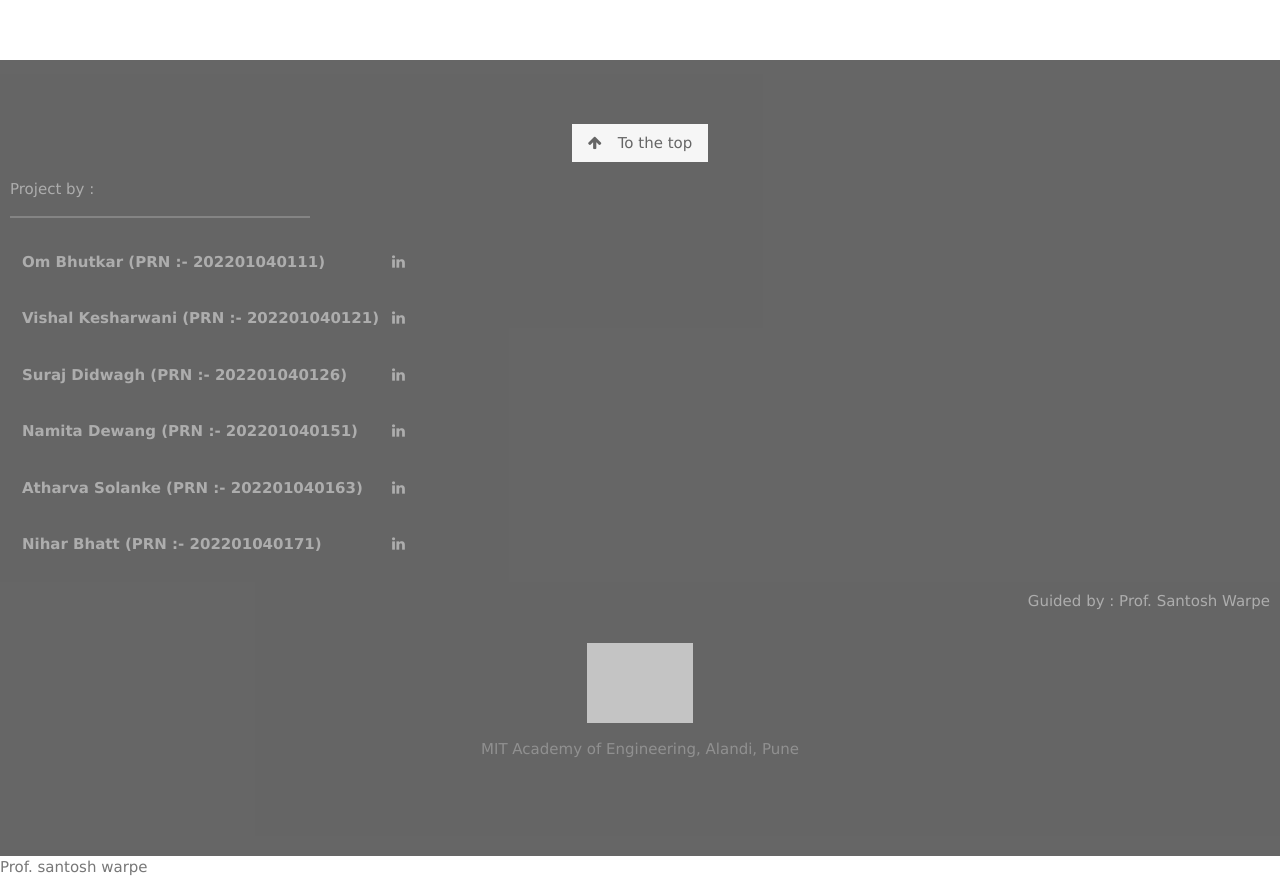
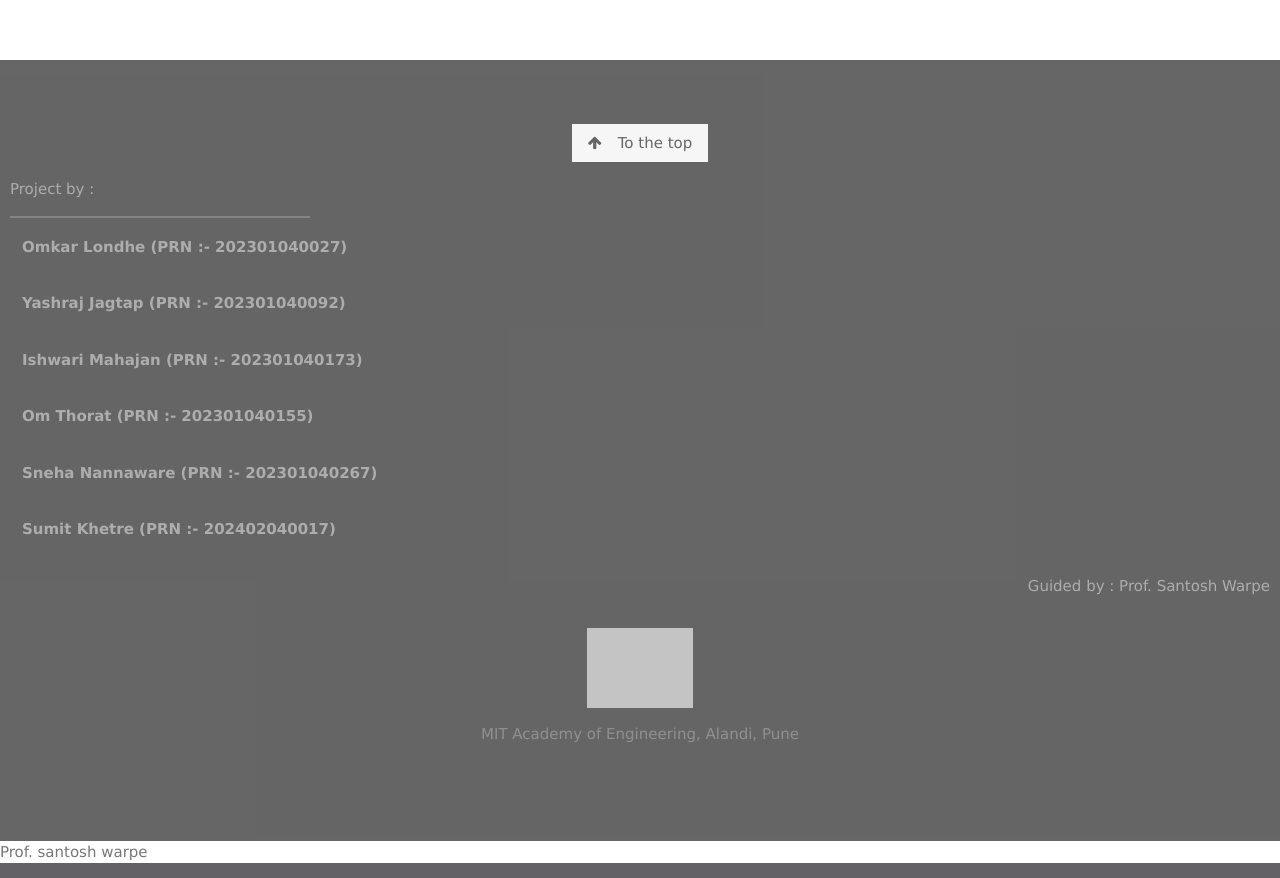
Before and after one commit to omkarlondhe2849/Real-Time-Camera-Based-Age-and-Gender-Verification, a Flask app: page / in a window 1280 px wide. Shown: the part 1197-2075 px from the top of the page. Run offline with Flask 3, Linux system fonts and the light colour scheme; lists and menus that the app fills with data are empty; grey boxes are pictures that could not be loaded.

Commit message:
minor changes in intdex.html file

```diff
--- a/templates/index.html
+++ b/templates/index.html
@@ -61,46 +61,22 @@
     <div class="hr"></div>
     <table>
       <tr>
-        <th><p>Om Bhutkar (PRN :- 202201040111)</th>
-        <th>
-          <a href="https://www.linkedin.com/in/om-bhutkar-02b40425b" target="_blank"><i class="fa fa-linkedin aj-hover-opacity"></i></a>
-        </th>
-        </p>
+        <th><p>Omkar Londhe (PRN :- 202301040027)</p></th>
       </tr>
       <tr>
-        <th><p>Vishal Kesharwani (PRN :- 202201040121)</th>
-        <th>
-          <a href="https://www.linkedin.com/in/vishal-kesharwani-76708025b" target="_blank"><i class="fa fa-linkedin aj-hover-opacity"></i></a>
-        </th>
-        </p>
+        <th><p>Yashraj Jagtap (PRN :- 202301040092)</p></th>
       </tr>
       <tr>
-        <th><p>Suraj Didwagh (PRN :- 202201040126)</th>
-        <th>
-          <a href="https://www.linkedin.com/in/suraj-didwagh-978478323/" target="_blank"><i class="fa fa-linkedin aj-hover-opacity"></i></a>
-        </th>
-        </p>
+        <th><p>Ishwari Mahajan (PRN :- 202301040173)</p></th>
       </tr>
       <tr>
-        <th><p>Namita Dewang (PRN :- 202201040151)</th>
-        <th>
-          <a href="https://www.linkedin.com/in/namita-dewang-49639425b" target="_blank"><i class="fa fa-linkedin aj-hover-opacity"></i></a>
-        </th>
-        </p>
+        <th><p>Om Thorat (PRN :- 202301040155)</p></th>
       </tr>
       <tr>
-        <th><p>Atharva Solanke (PRN :- 202201040163)</th>
-        <th>
-          <a href="https://linkedin.com/in/atharvasolanke" target="_blank"><i class="fa fa-linkedin aj-hover-opacity"></i></a>
-        </th>
-        </p>
+        <th><p>Sneha Nannaware (PRN :- 202301040267)</p></th>
       </tr>
       <tr>
-        <th><p>Nihar Bhatt (PRN :- 202201040171)</th>
-        <th>
-          <a href="https://www.linkedin.com/in/nihar-bhatt-22762b256?utm_source=share&utm_campaign=share_via&utm_content=profile&utm_medium=android_app" target="_blank"><i class="fa fa-linkedin aj-hover-opacity"></i></a>
-        </th>
-        </p>
+        <th><p>Sumit Khetre (PRN :- 202402040017)</p></th>
       </tr>
     </table>
   </div>
```
Also changed, not shown: README.md, 8 other files.
